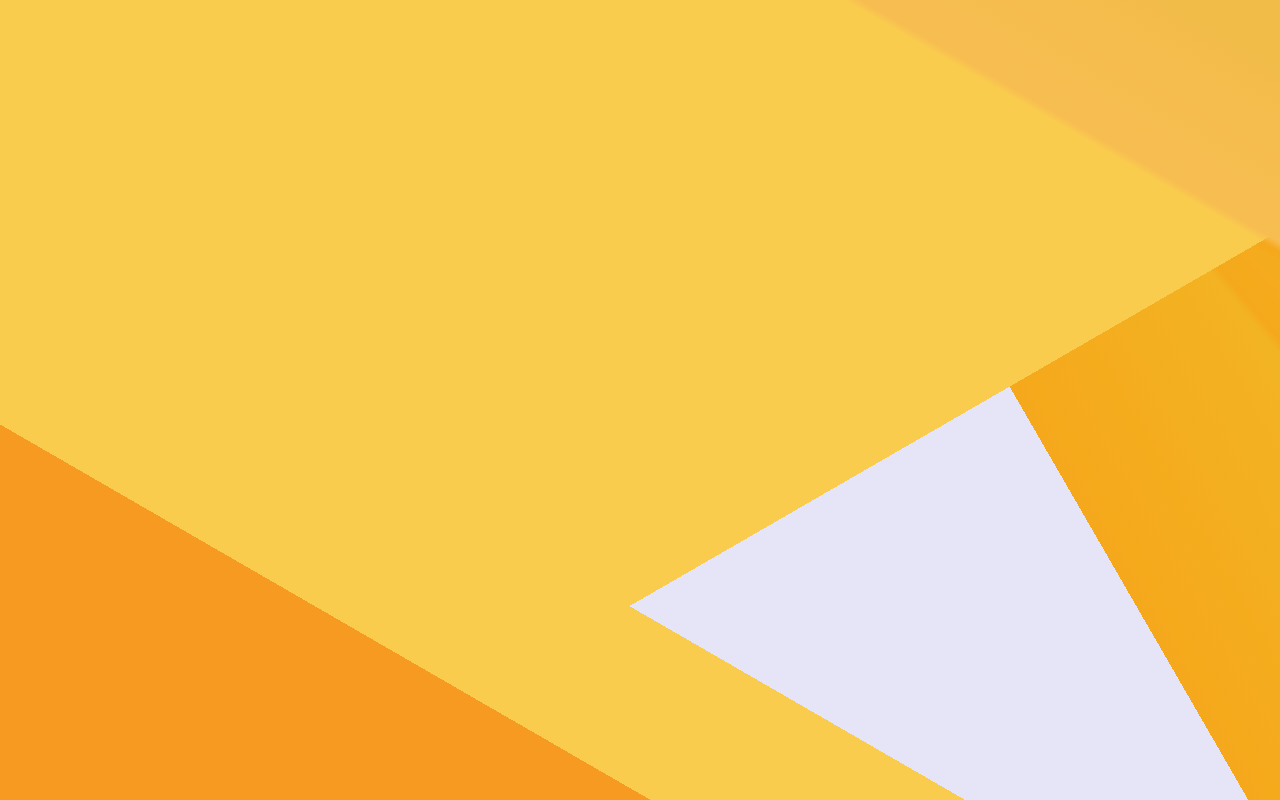
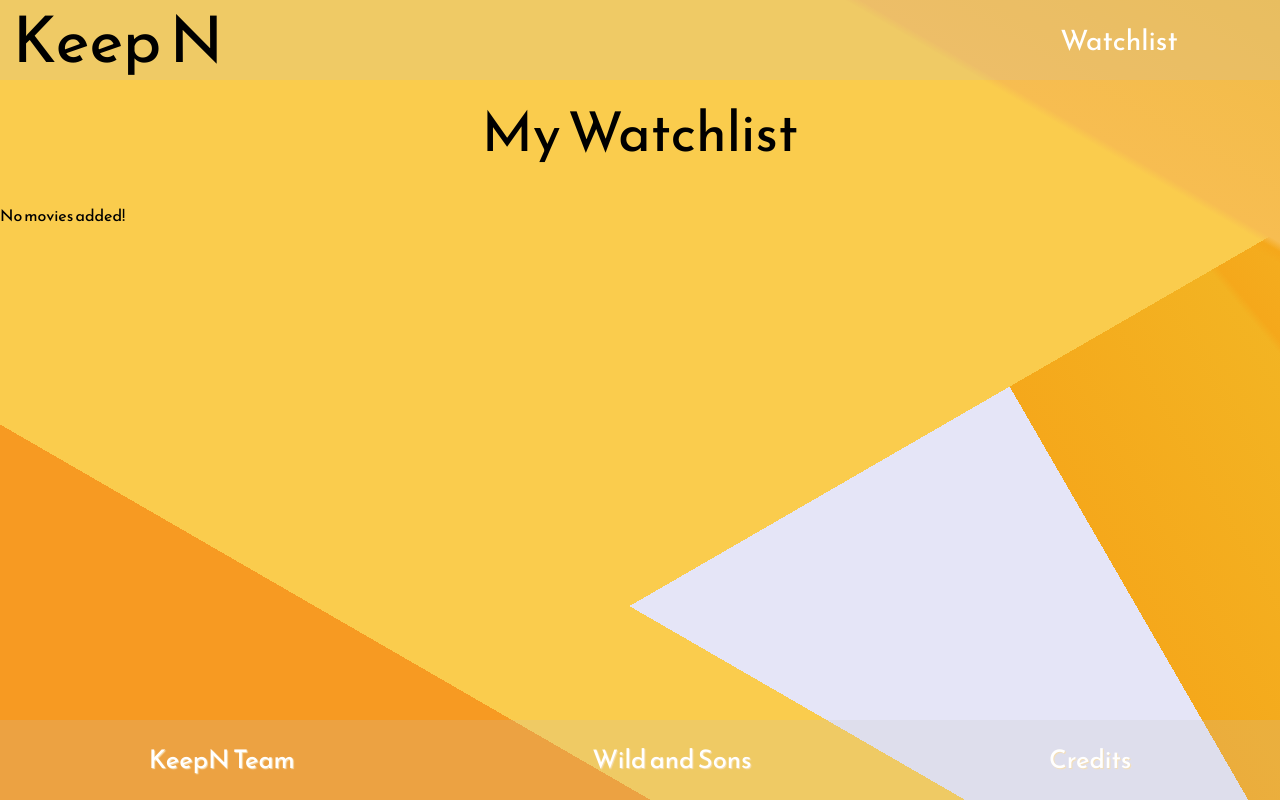
Before and after one commit to WildCodeSchool/p2-g2-sept21-lille-react-Videotheque, a React (Create React App) app: page /Watchlist in a window 1280 px wide. Built offline with nearby package versions, Linux system fonts and the light colour scheme.

Commit message:
Adding Routes

```diff
--- a/src/App.jsx
+++ b/src/App.jsx
@@ -3,9 +3,10 @@ import Carousel from './components/carousel/Carousel';
 import SearchBar from './components/searchBar/SearchBar';
 import Header from './components/header/Header';
 import Footer from './components/footer/Footer';
+import FicheFilm from './components/FicheFilm/FicheFilm';
+import Categories from './components/Categories/Categories';
+import Watchlist from './components/watchlist/Watchlist';
 import './App.css';
-
-import FicheFilm from './components/FicheFilm/FicheFilm';
 
 function App() {
   return (
@@ -19,9 +20,22 @@ function App() {
             <Footer />
           </Route>
 
-          <Route path="/FicheFilm/:id">
+          <Route exact path="/FicheFilm/:id">
             <Header />
             <FicheFilm />
+            <Footer />
+          </Route>
+
+          <Route path="/Categories">
+            <Header />
+            <Categories />
+            <Footer />
+          </Route>
+
+          <Route path="/Watchlist">
+            <Header />
+            <Watchlist />
+            <Footer />
           </Route>
         </Switch>
       </BrowserRouter>
--- a/src/components/Categories/Categories.css
+++ b/src/components/Categories/Categories.css
@@ -8,11 +8,9 @@ body > div {
   margin-top: 70px;
   border: 2px solid black;
   width: 40%;
-  margin: auto;
   padding-top: 24px;
   padding-bottom: 24px;
   margin-bottom: 70px;
-  margin-top: 70px;
   cursor: pointer;
   background: rgba(255, 255, 255, 0.4);
   -webkit-box-shadow: 0 5px 15px 1px #8f742c;
@@ -41,9 +39,27 @@ img {
 
 .titleMovie > p {
   background: #000;
-  background: -moz-linear-gradient(top, rgb(0, 0, 0, 0.5) 0%, #eee8ec 20%, #fff 100%);
-  background: -webkit-linear-gradient(top, rgb(0, 0, 0, 0.5) 0%, #eee8ec 20%, #fff 100%);
-  background: linear-gradient(to bottom, rgb(0, 0, 0, 0.5) 0%, #eee8ec 20%, #fff 100%);
+  background:
+    -moz-linear-gradient(
+      top,
+      rgb(0, 0, 0, 0.5) 0%,
+      #eee8ec 20%,
+      #fff 100%
+    );
+  background:
+    -webkit-linear-gradient(
+      top,
+      rgb(0, 0, 0, 0.5) 0%,
+      #eee8ec 20%,
+      #fff 100%
+    );
+  background:
+    linear-gradient(
+      to bottom,
+      rgb(0, 0, 0, 0.5) 0%,
+      #eee8ec 20%,
+      #fff 100%
+    );
   border-right: 1px solid #000;
   border-left: 1px solid #000;
   border-bottom: 1px solid #000;
--- a/src/components/Categories/Categories.jsx
+++ b/src/components/Categories/Categories.jsx
@@ -1,4 +1,5 @@
 import { useEffect, useState } from 'react';
+import { Link } from 'react-router-dom';
 import axios from 'axios';
 import './Categories.css';
 
@@ -7,6 +8,7 @@ export default function Categories() {
   const [movies, setMovies] = useState([]);
   const [genresIds, SetGenresIds] = useState([]);
   const randomYear = Math.floor(Math.random() * (2021 - 1980 + 1)) + 1980;
+
   useEffect(() => {
     axios
       .get(
@@ -56,13 +58,13 @@ export default function Categories() {
           )
           .map((movie) => {
             return (
-              <div className="titleMovie">
+              <Link to={`/FicheFilm/${movie.id}`} className="titleMovie">
                 <img
                   src={`https://image.tmdb.org/t/p/original${movie.poster_path}`}
                   alt="posterCategories"
                 />
                 <p>{movie.title}</p>
-              </div>
+              </Link>
             );
           })}
       </div>
--- a/src/components/filterButton/FilterButton.jsx
+++ b/src/components/filterButton/FilterButton.jsx
@@ -1,12 +1,13 @@
+import { Link } from 'react-router-dom';
 import './FilterButton.css';
 
 function FilterButton() {
   return (
-    <div className="filterButtonBlock">
+    <Link to="Categories/" className="filterButtonBlock">
       <button className="filterButton" type="button">
         Advanced Search
       </button>
-    </div>
+    </Link>
   );
 }
 
--- a/src/components/header/Header.jsx
+++ b/src/components/header/Header.jsx
@@ -9,7 +9,14 @@ const Header = () => {
       <div className="menu">
         <Menu width="40%">
           <ul>
-            <li className=" menuItem">Watchlist</li>
+            <li>
+              <Link
+                to="/Watchlist"
+                className="watchpage "
+                style={{ color: 'inherit', textDecoration: 'inherit' }}
+              />
+              Watchlist
+            </li>
             <li>
               <Link
                 to="/"
@@ -35,8 +42,8 @@ const Header = () => {
         <ul className="navLink">
           <li>
             <Link
-              to="/FicheFilm"
-              className="watchPage "
+              to="/Watchlist"
+              className="watchpage "
               style={{ color: 'inherit', textDecoration: 'inherit' }}
             >
               Watchlist
```
